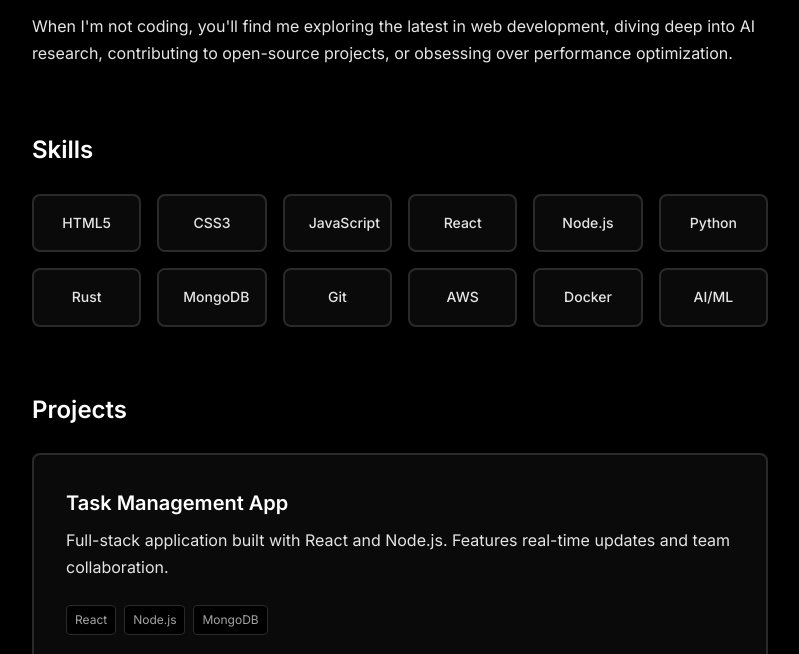
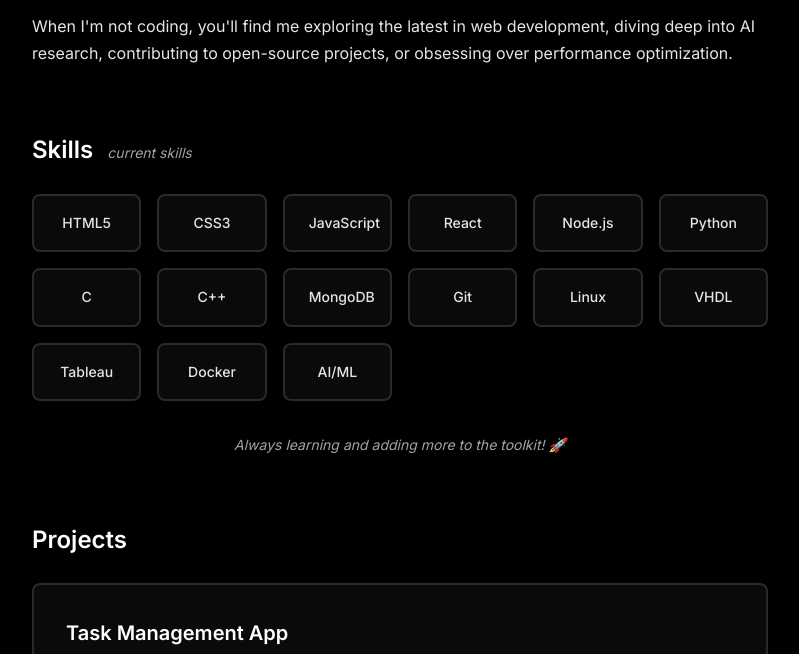
Before and after one commit to Satyamaxxing/Satyam-Porfolio, a plain HTML site: page index.html in a window 1280 px wide. Shown: the part 604-1258 px from the top of the page, without its empty margins (240-1039 px from the left). Drawn offline with Linux system fonts and the light colour scheme; no server answers.

Commit message:
Update skills section: Replace Rust/AWS with C/C++, add Linux/VHDL/Tableau, add cute subtitle and note

```diff
--- a/assets/style.css
+++ b/assets/style.css
@@ -556,11 +556,28 @@ a:hover {
 }
 
 /* ===== Skills Section ===== */
+.skills-subtitle {
+    font-size: var(--font-sm);
+    font-weight: 400;
+    color: var(--text-muted);
+    font-style: italic;
+    margin-left: var(--space-xs);
+}
+
 .skills-grid {
     display: grid;
     grid-template-columns: repeat(auto-fit, minmax(100px, 1fr));
     gap: var(--space-sm);
     margin-top: var(--space-md);
+}
+
+.skills-note {
+    text-align: center;
+    font-size: var(--font-sm);
+    color: var(--text-muted);
+    font-style: italic;
+    margin-top: var(--space-lg);
+    margin-bottom: 0;
 }
 
 .skill {
--- a/index.html
+++ b/index.html
@@ -81,7 +81,7 @@
 
         <!-- Skills Section -->
         <section class="skills">
-            <h2>Skills</h2>
+            <h2>Skills <span class="skills-subtitle">current skills</span></h2>
             <div class="skills-grid">
                 <span class="skill">HTML5</span>
                 <span class="skill">CSS3</span>
@@ -89,13 +89,17 @@
                 <span class="skill">React</span>
                 <span class="skill">Node.js</span>
                 <span class="skill">Python</span>
-                <span class="skill">Rust</span>
+                <span class="skill">C</span>
+                <span class="skill">C++</span>
                 <span class="skill">MongoDB</span>
                 <span class="skill">Git</span>
-                <span class="skill">AWS</span>
+                <span class="skill">Linux</span>
+                <span class="skill">VHDL</span>
+                <span class="skill">Tableau</span>
                 <span class="skill">Docker</span>
                 <span class="skill">AI/ML</span>
             </div>
+            <p class="skills-note">Always learning and adding more to the toolkit! 🚀</p>
         </section>
 
         <!-- Projects Section -->
```
